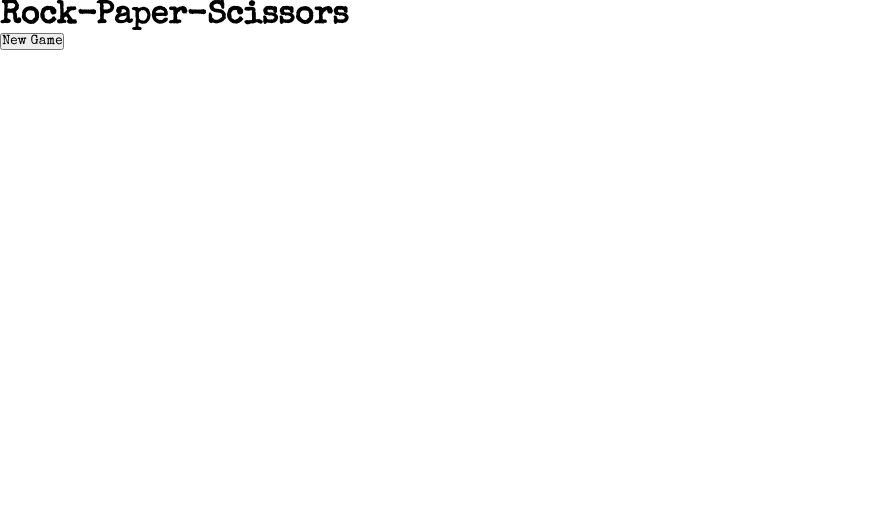
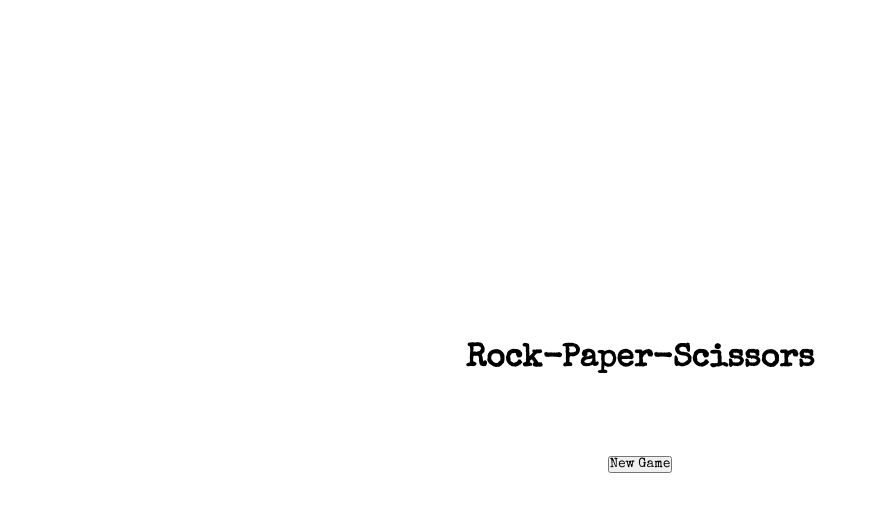
Before and after one commit to PivtoranisV/project-rock-paper-scissors, a plain HTML site: page index.html in a window 1280 px wide. Shown: the whole page, without its empty margins (0-878 px from the left). Drawn offline with nearby package versions, Linux system fonts and the light colour scheme.

Commit message:
Added new game layout

```diff
--- a/index.css
+++ b/index.css
@@ -5,3 +5,19 @@
   margin: 0;
   font-family: 'Special Elite', cursive;
 }
+
+body {
+  margin: 0.5rem;
+  display: flex;
+  flex-direction: column;
+  align-items: center;
+  justify-content: center;
+  min-height: 100vh;
+}
+
+.new-game {
+  display: flex;
+  flex-direction: column;
+  align-items: center;
+  gap: 80px;
+}
--- a/index.html
+++ b/index.html
@@ -9,10 +9,12 @@
   </head>
 
   <body>
-    <div class="new-game">
-      <h1 class="new-game__header">Rock-Paper-Scissors</h1>
-      <button class="new-game__btn" type="button">New Game</button>
-    </div>
+    <main>
+      <div class="new-game">
+        <h1 class="new-game__header">Rock-Paper-Scissors</h1>
+        <button class="new-game__btn" type="button">New Game</button>
+      </div>
+    </main>
 
     <script src="index.js"></script>
   </body>
```
